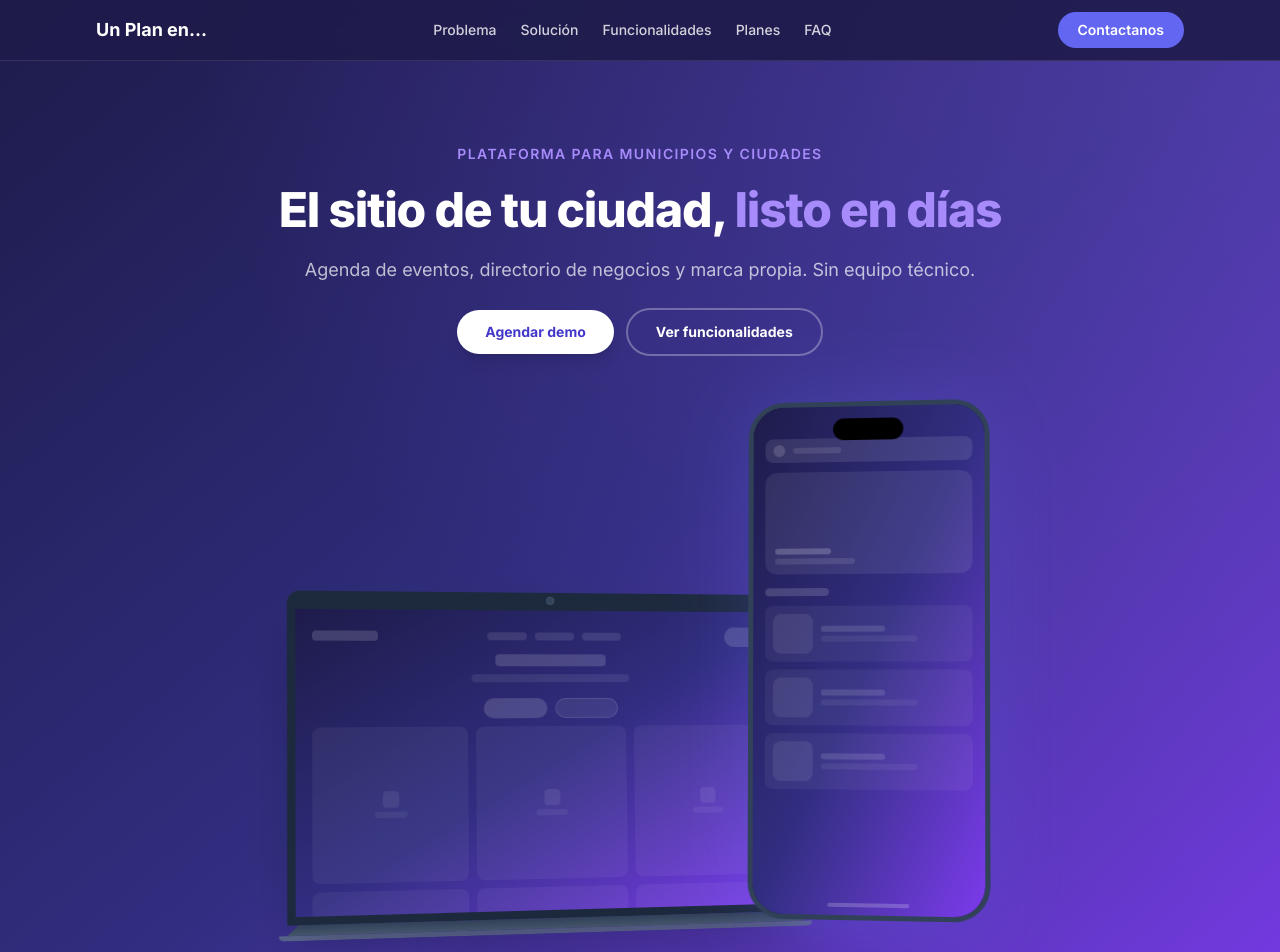
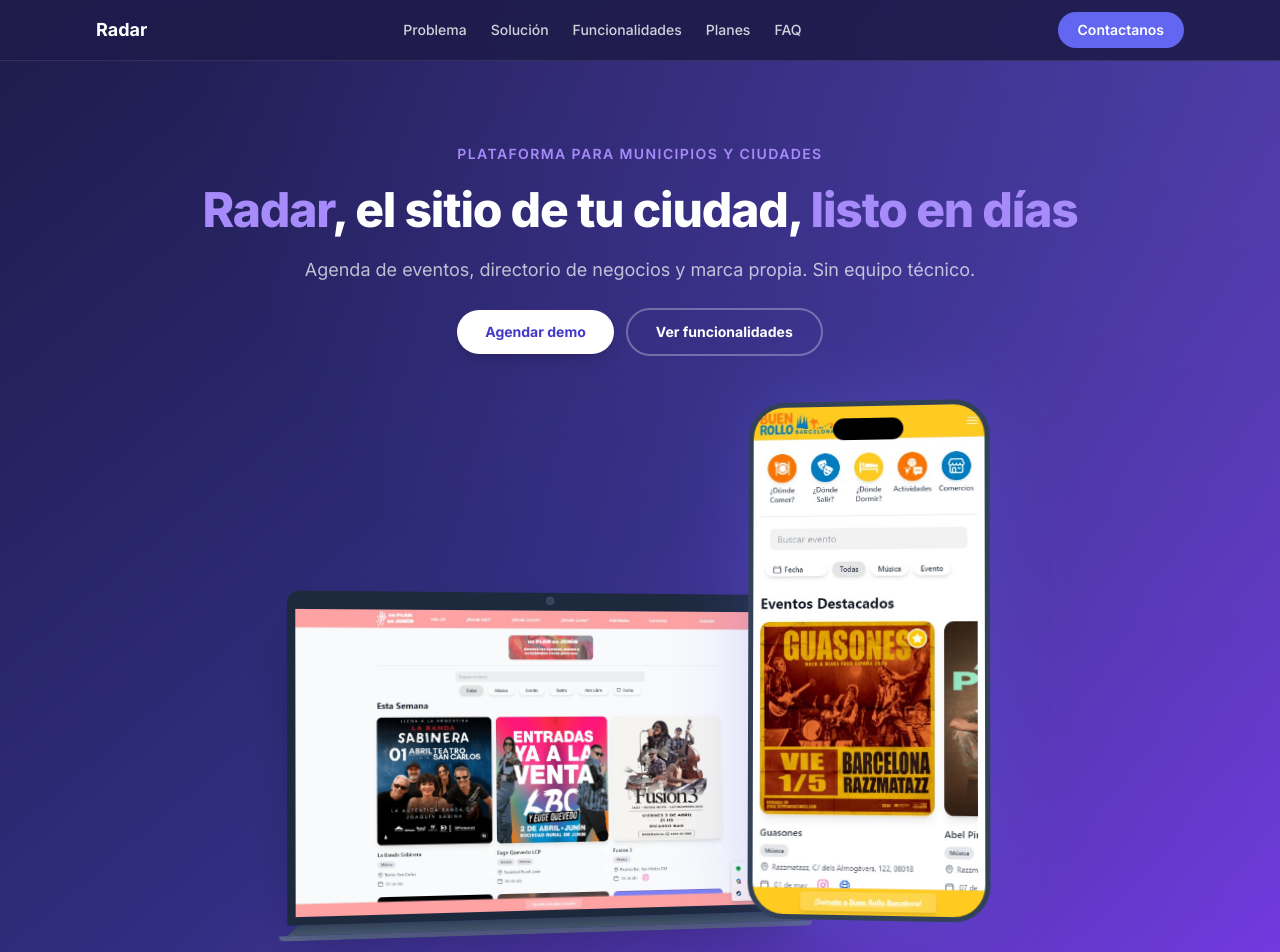
Before and after one commit to francovanney/landing-un-plan, a React (Vite) app: page / in a window 1280 px wide. Shown: the top 952 px of the page. Built offline with nearby package versions, Linux system fonts and the light colour scheme.

Commit message:
feat: update title and branding to "Radar"; add device mockup images

```diff
--- a/index.html
+++ b/index.html
@@ -4,7 +4,7 @@
     <meta charset="UTF-8" />
     <link rel="icon" type="image/svg+xml" href="/favicon.svg" />
     <meta name="viewport" content="width=device-width, initial-scale=1.0" />
-    <title>Un Plan en... — La plataforma digital para tu municipio</title>
+    <title>Radar — La plataforma digital para tu municipio</title>
     <meta name="description" content="La plataforma digital que tu municipio necesita para mostrar lo mejor de la ciudad. Agenda de eventos, directorio de negocios, marca propia." />
     <link rel="preconnect" href="https://fonts.googleapis.com" />
     <link rel="preconnect" href="https://fonts.gstatic.com" crossorigin />
--- a/src/App.tsx
+++ b/src/App.tsx
@@ -173,7 +173,7 @@ const brandItems = [
   { item: "Ícono", result: "Aparece en la pestaña del navegador" },
   {
     item: "Título",
-    result: '"Un Plan en [Tu Ciudad]" en la pestaña y al compartir',
+    result: '"Radar [Tu Ciudad]" en la pestaña y al compartir',
   },
   {
     item: "Descripción",
@@ -348,10 +348,6 @@ const faqs = [
     a: "Sí. Es un portal autónomo dedicado a eventos y negocios, con datos, marca y configuración completamente independientes.",
   },
   {
-    q: "¿Incluye actualizaciones?",
-    a: "Sí. Todos los planes incluyen actualizaciones y mejoras sin costo adicional.",
-  },
-  {
     q: "¿Qué pasa si necesitamos más categorías?",
     a: "El Plan Premium permite agregar categorías personalizadas además de las 5 estándar.",
   },
@@ -433,7 +429,7 @@ export default function App() {
       <nav className="fixed top-0 z-50 w-full border-b border-white/10 bg-primary-950/90 backdrop-blur-md">
         <div className="mx-auto flex max-w-6xl items-center justify-between px-4 py-3 sm:px-6 lg:px-8">
           <a href="#" className="text-lg font-bold text-white">
-            Un Plan en...
+            Radar
           </a>
           <div className="hidden md:flex items-center gap-6 text-sm font-medium text-white/80">
             <a href="#problema" className="hover:text-white transition">
@@ -469,8 +465,8 @@ export default function App() {
             Plataforma para municipios y ciudades
           </p>
           <h1 className="text-3xl font-extrabold leading-tight tracking-tight text-white sm:text-4xl lg:text-5xl">
-            El sitio de tu ciudad,{" "}
-            <span className="text-accent-400">listo en días</span>
+            <span className="text-accent-400">Radar</span>, el sitio de tu
+            ciudad, <span className="text-accent-400">listo en días</span>
           </h1>
           <p className="mx-auto mt-4 max-w-2xl text-base text-white/70 sm:text-lg">
             Agenda de eventos, directorio de negocios y marca propia. Sin equipo
@@ -528,7 +524,7 @@ export default function App() {
       <Section id="solucion">
         <SectionTitle
           eyebrow="La solución"
-          title={'"Un Plan en..." — El sitio de tu ciudad, listo en días'}
+          title={'"Radar" — El sitio de tu ciudad, listo en días'}
           subtitle="Una plataforma web que le da a cada ciudad su propio portal de eventos y directorio de negocios, con marca personalizada y contenido autogestionado."
         />
         <div className="grid gap-4 sm:grid-cols-2">
@@ -868,7 +864,7 @@ export default function App() {
       <Section id="referencia" className="bg-primary-950 text-white">
         <SectionTitle
           eyebrow="Ya en funcionamiento"
-          title="Ciudades que ya usan la plataforma"
+          title="Ciudades que ya usan Radar"
           subtitle="Portales reales, activos y gestionados por sus propios equipos."
         />
         <div className="grid gap-8 md:grid-cols-2">
@@ -880,7 +876,7 @@ export default function App() {
                 alt="Argentina"
                 className="h-5 rounded-sm"
               />
-              Un Plan en Junín
+              Un Plan En Junín
             </h3>
             <p className="text-sm text-white/60 mb-4">
               Junín, Buenos Aires, Argentina
@@ -1041,7 +1037,7 @@ export default function App() {
             Contacto
           </p>
           <h2 className="text-3xl font-extrabold tracking-tight sm:text-4xl lg:text-5xl">
-            ¿Querés llevar "Un Plan en..." a tu ciudad?
+            ¿Querés llevar "Radar" a tu ciudad?
           </h2>
           <p className="mt-4 text-lg text-white/80">
             Escribinos para agendar una demostración personalizada.
@@ -1065,9 +1061,19 @@ export default function App() {
 
       {/* ═══ FOOTER ═══ */}
       <footer className="border-t border-slate-200 bg-white py-8">
-        <p className="text-center text-sm text-slate-400">
-          "Un Plan en..." — El sitio de tu ciudad, listo en días.
-        </p>
+        <div className="flex align-center justify-center gap-2 flex-col sm:flex-row text-sm text-slate-400">
+          <p className="text-center text-sm text-slate-400">
+            Desarrollado por Pampa Code{" "}
+            <span>- {new Date().getFullYear()} -</span>
+          </p>
+          <a
+            href="https://www.pampacode.com"
+            target="_blank"
+            rel="noopener noreferrer"
+          >
+            www.pampacode.com
+          </a>
+        </div>
       </footer>
     </div>
   );
--- a/src/DeviceMockups.tsx
+++ b/src/DeviceMockups.tsx
@@ -2,73 +2,21 @@
 
 function MacScreen() {
   return (
-    <div className="w-full h-full bg-linear-to-br from-primary-950 via-primary-900 to-accent-600 flex flex-col p-4 gap-2">
-      {/* Fake nav */}
-      <div className="flex items-center justify-between">
-        <div className="w-16 h-2.5 rounded bg-white/15" />
-        <div className="flex gap-2">
-          <div className="w-10 h-2 rounded bg-white/10" />
-          <div className="w-10 h-2 rounded bg-white/10" />
-          <div className="w-10 h-2 rounded bg-white/10" />
-        </div>
-        <div className="w-14 h-5 rounded-full bg-white/15" />
-      </div>
-      {/* Fake hero */}
-      <div className="flex-1 flex flex-col items-center justify-center gap-2">
-        <div className="w-28 h-3 rounded bg-white/15" />
-        <div className="w-40 h-2 rounded bg-white/8" />
-        <div className="flex gap-2 mt-2">
-          <div className="w-16 h-5 rounded-full bg-white/15" />
-          <div className="w-16 h-5 rounded-full bg-white/8 border border-white/10" />
-        </div>
-      </div>
-      {/* Fake cards grid */}
-      <div className="grid grid-cols-3 gap-2">
-        {[...Array(6)].map((_, i) => (
-          <div
-            key={i}
-            className="aspect-square rounded-lg bg-white/5 flex flex-col items-center justify-center gap-1 p-1"
-          >
-            <div className="w-4 h-4 rounded bg-white/8" />
-            <div className="w-8 h-1.5 rounded bg-white/6" />
-          </div>
-        ))}
-      </div>
-    </div>
+    <img
+      src={`${import.meta.env.BASE_URL}horizontal.jpg`}
+      alt="Vista desktop de la plataforma"
+      className="absolute inset-0 w-full h-full object-cover object-top"
+    />
   );
 }
 
 function PhoneScreen() {
   return (
-    <div className="w-full h-full bg-linear-to-br from-primary-950 via-primary-900 to-accent-600 flex flex-col p-3 pt-8 gap-2.5">
-      {/* Fake search bar */}
-      <div className="w-full h-6 rounded-lg bg-white/10 flex items-center px-2">
-        <div className="w-3 h-3 rounded-full bg-white/15" />
-        <div className="ml-2 w-12 h-1.5 rounded bg-white/10" />
-      </div>
-      {/* Fake featured event card */}
-      <div className="w-full aspect-2/1 rounded-xl bg-white/8 flex flex-col items-start justify-end p-2.5">
-        <div className="w-14 h-1.5 rounded bg-white/20" />
-        <div className="w-20 h-1.5 rounded bg-white/10 mt-1" />
-      </div>
-      {/* Fake section title */}
-      <div className="w-16 h-2 rounded bg-white/15 mt-1" />
-      {/* Fake event list */}
-      <div className="flex flex-col gap-2 flex-1">
-        {[...Array(3)].map((_, i) => (
-          <div
-            key={i}
-            className="flex items-center gap-2 rounded-lg bg-white/5 p-2"
-          >
-            <div className="w-10 h-10 rounded-lg bg-white/8 shrink-0" />
-            <div className="flex flex-col gap-1 flex-1">
-              <div className="w-16 h-1.5 rounded bg-white/12" />
-              <div className="w-24 h-1.5 rounded bg-white/6" />
-            </div>
-          </div>
-        ))}
-      </div>
-    </div>
+    <img
+      src={`${import.meta.env.BASE_URL}vertical.jpg`}
+      alt="Vista mobile de la plataforma"
+      className="absolute inset-0 w-full h-full object-cover object-top"
+    />
   );
 }
 
@@ -86,7 +34,7 @@ export default function DeviceMockups() {
         >
           {/* Screen */}
           <div className="relative">
-            <div className="w-96 lg:w-[520px] aspect-16/10 bg-black rounded-t-xl overflow-hidden border-8 border-t-18 border-slate-800 shadow-2xl">
+            <div className="relative w-96 lg:w-[520px] aspect-16/10 bg-black rounded-t-xl overflow-hidden border-8 border-t-18 border-slate-800 shadow-2xl">
               <MacScreen />
             </div>
             {/* Camera */}
@@ -108,7 +56,7 @@ export default function DeviceMockups() {
         >
           <div className="relative w-52 sm:w-56 md:w-52 lg:w-60 aspect-9/19.5 bg-slate-900 rounded-[36px] overflow-hidden border-[5px] border-slate-700 shadow-[0_0_80px_rgba(99,102,241,0.25)]">
             {/* Dynamic Island */}
-            <div className="absolute top-3 left-1/2 -translate-x-1/2 w-17.5 h-5.5 bg-black rounded-full z-10" />
+            <div className="absolute top-3 left-1/2 -translate-x-1/2 w-17.5 h-5.5 bg-black rounded-full z-20" />
             {/* Screen */}
             <PhoneScreen />
             {/* Home indicator */}
```
Also changed, not shown: public/horizontal.jpg (added), public/vertical.jpg (added).
